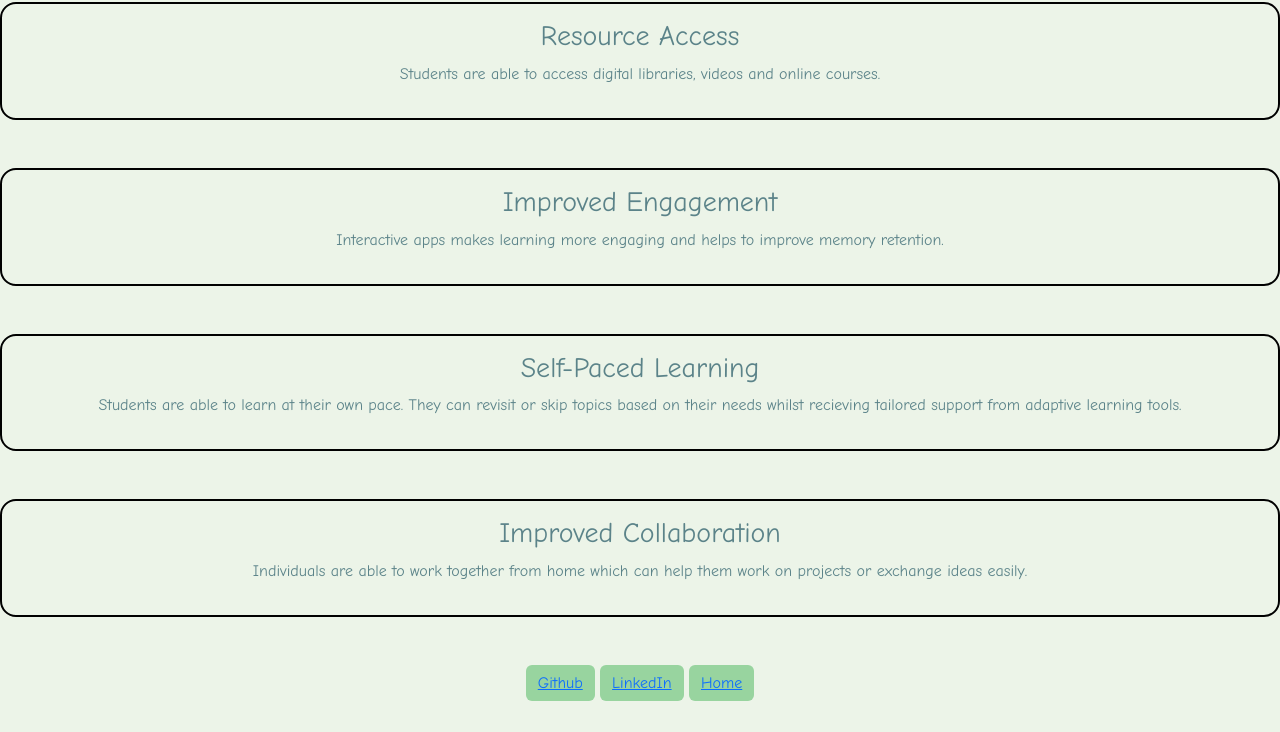
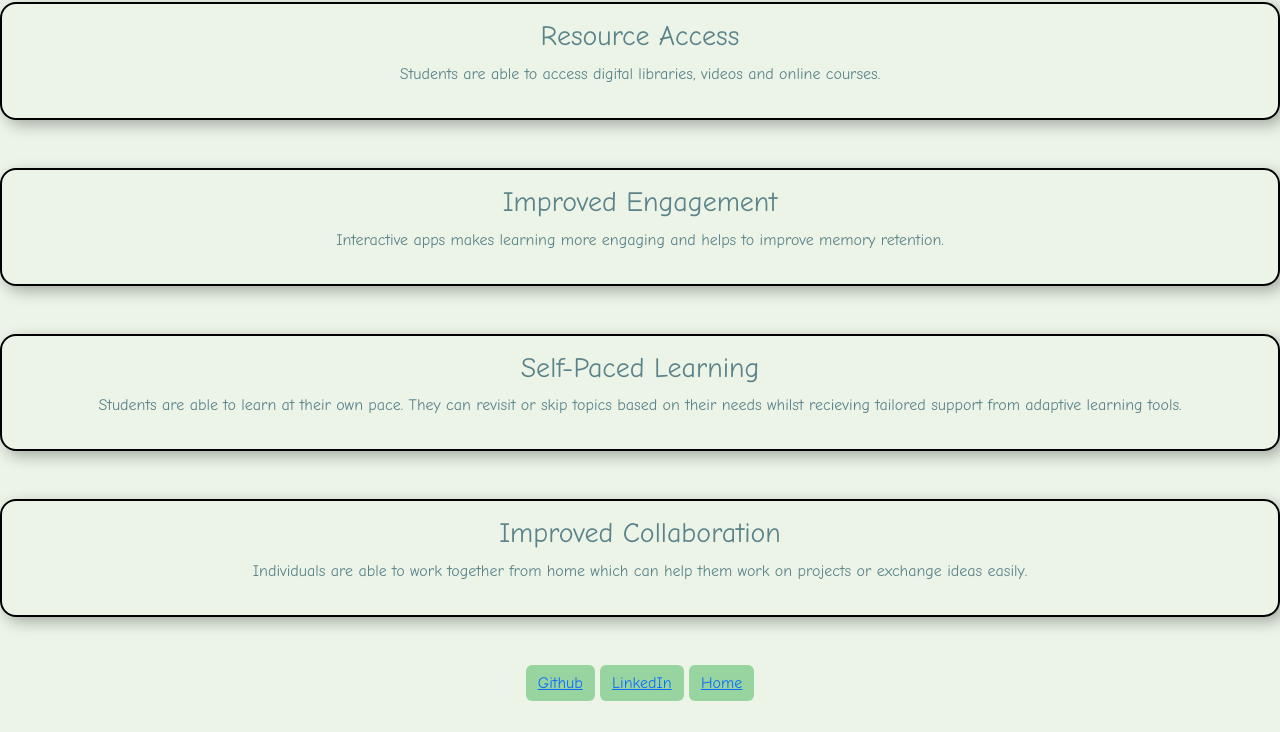
Before and after one commit to dindotjs/We-are-git, a website: page I-(NABEEL)-AM-GIT.html in a window 1280 px wide. Shown: the part 68-800 px from the top of the page. Drawn offline with nearby package versions, Linux system fonts and the light colour scheme.

Commit message:
Update styling.css

```diff
--- a/styling.css
+++ b/styling.css
@@ -13,50 +13,8 @@ html,body{
 }
 .btn:hover {
     background-color: #ABE7B2;
+    transform: translateY(1px);
 }
-/*
-body {
-  scroll-behavior: smooth;
-}
-
-h1{
-    font-size: 3rem;
-}
-h2{
-    font-size: 2.5rem;
-}
-ul,ol,dl,p{
-    font-size: 1.5rem;
-}
-li,p{
-    line-height: 1.5;
-}
-ul{
-    padding-left: 2rem;
-    list-style-type: none;
-}
-li{
-    padding-left: 2rem;
-}
-ol{
-    list-style-type: numeric;
-}
-dd, dt{
-    line-height: 1.2;
-}
-dt{
-    font-weight: bold;
-}
-body{
-    background-color: grey;
-}
-table, th, td {
-    border: 1px solid black;
-    border-collapse: collapse;
-    padding: 10px;
-    text-align: left;
-}
-*/
 
 .wrap {
     width: 100%;
@@ -83,6 +41,7 @@ table, th, td {
   background-repeat: no-repeat;
   background-position: center center;
   background-size: cover;
+  border-radius: 1lem;
 }
 
 .feature-icon-small {
@@ -94,4 +53,9 @@ table, th, td {
     border: 2px solid black;
     padding: 1em;
     margin-bottom: 3em;
+    border-radius: 1lem;
+    box-shadow: 5px 5px 15px rgba(0,0,0,0.3);
 }
+* {
+  transition: all 0.2s ease-in-out;
+}
```
